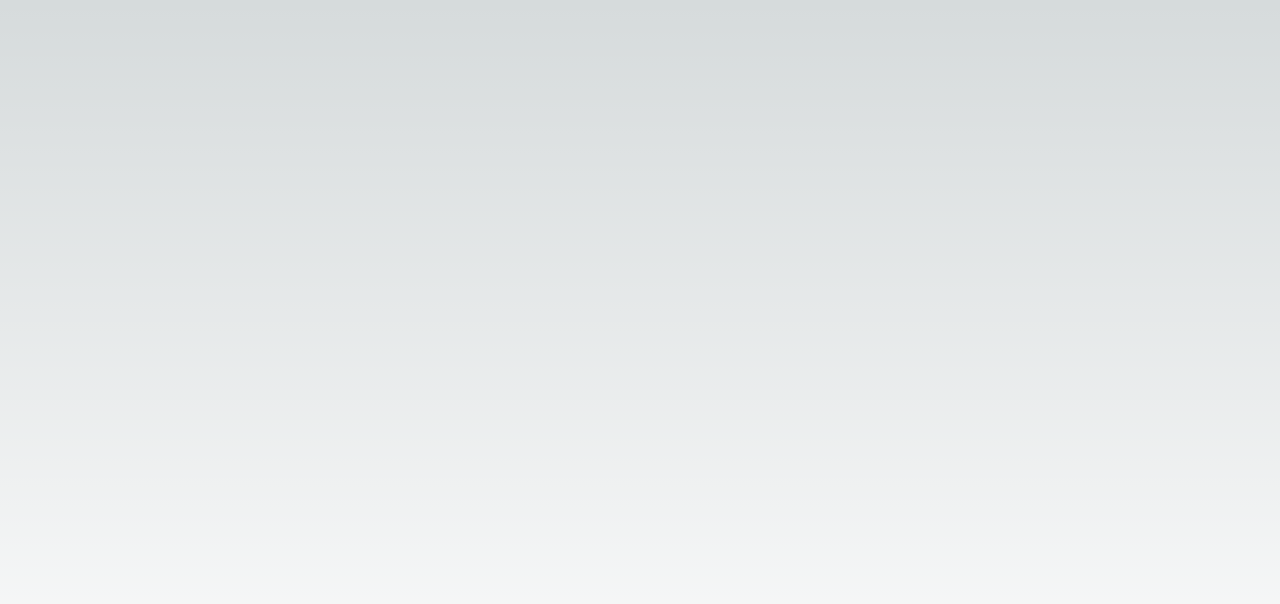
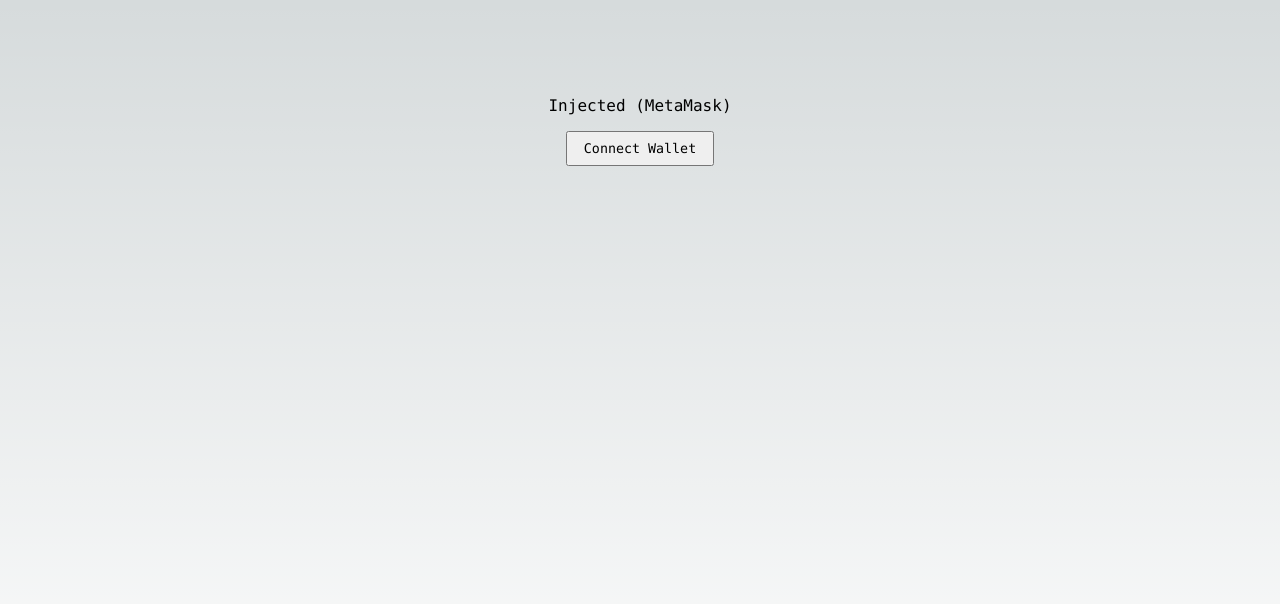
Before and after one commit to markibanez/web3-libraries-demo, a Next.js app: page / in a window 1280 px wide. Shown: the top 604 px of the page. Built offline with nearby package versions, Linux system fonts and the light colour scheme.

Commit message:
Update index.tsx

```diff
--- a/pages/index.tsx
+++ b/pages/index.tsx
@@ -2,6 +2,7 @@
 import Image from 'next/image';
 import { Inter } from '@next/font/google';
 import styles from '../styles/Home.module.css';
+import Metamask from './components/metamask';
 
 const inter = Inter({ subsets: ['latin'] });
 
@@ -9,18 +10,13 @@
     return (
         <>
             <Head>
-                <title>Create Next App</title>
+                <title>Web3 Integration Libraries</title>
                 <meta name="description" content="Generated by create next app" />
                 <meta name="viewport" content="width=device-width, initial-scale=1" />
                 <link rel="icon" href="/favicon.ico" />
             </Head>
             <main className={styles.main}>
-                {/* <div className={styles.description}>
-                    {`Injected (MetaMask)`}
-                    <button className={styles.button}>
-                        Connect Wallet
-                    </button>
-                </div> */}
+                <Metamask />
             </main>
         </>
     );
```
